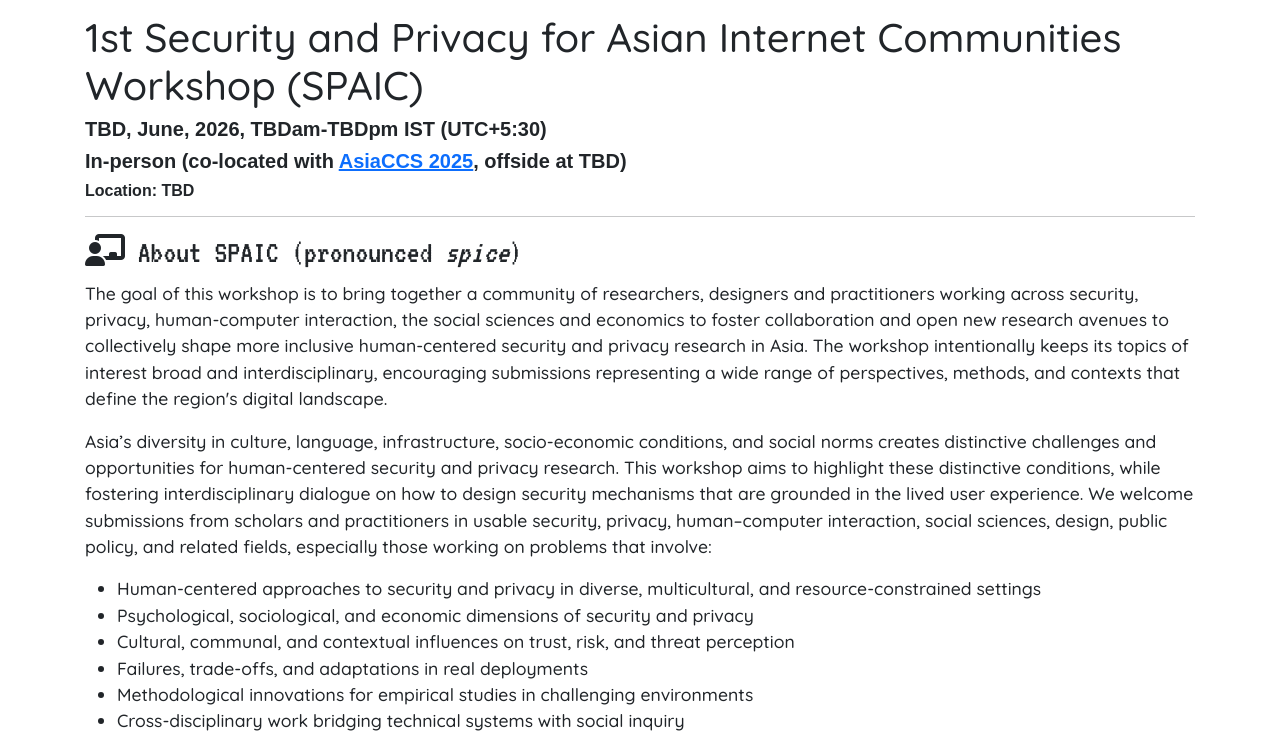
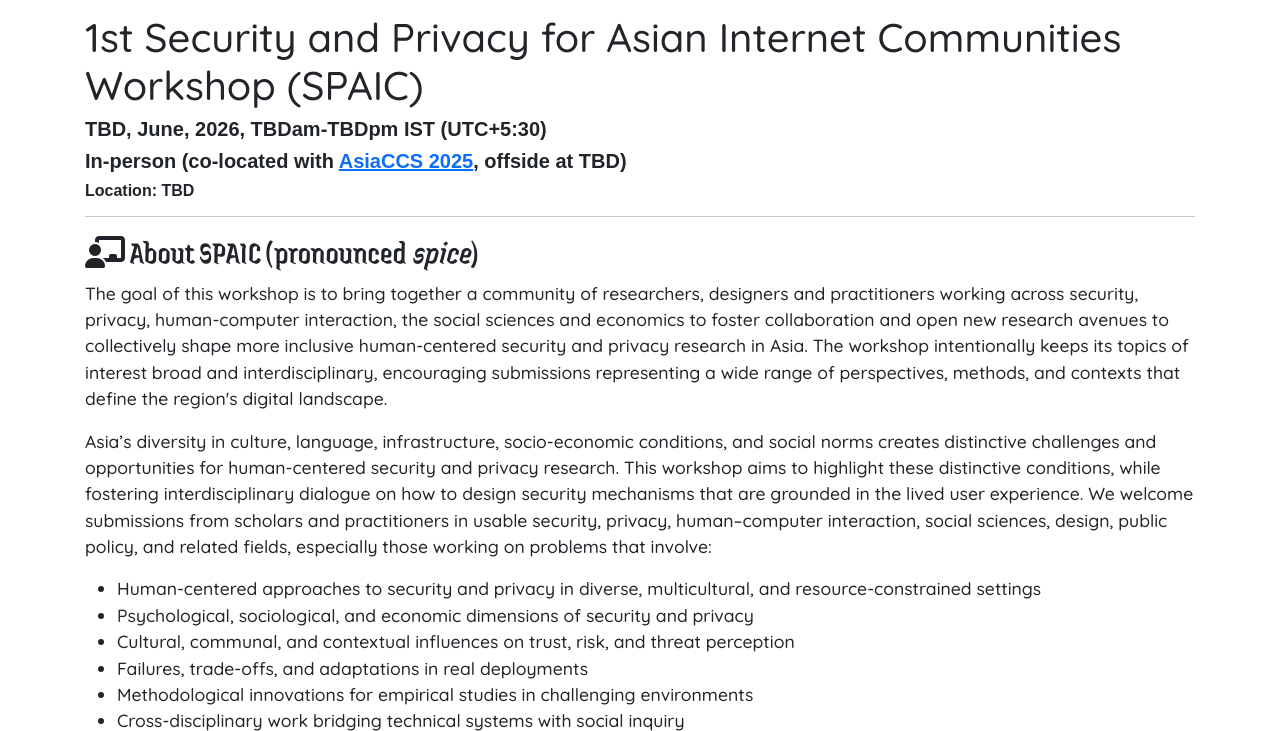
Before and after one commit to spaicworkshop/spaicworkshop.github.io, a plain HTML site: page index.html in a window 1280 px wide. Shown: the part 67-798 px from the top of the page. Drawn offline with Linux system fonts and the light colour scheme; a web font is replaced by a local one.

Commit message:
Change font to Jaini

```diff
--- a/css/custom/website.css
+++ b/css/custom/website.css
@@ -30,6 +30,15 @@
         url('../../webfonts/vt323-v17-latin-ext_latin-regular.woff') format('woff'); /* Chrome 6+, Firefox 3.6+, IE 9+, Safari 5.1+ */
     font-display: swap;
 }
+/* jaini-regular */
+@font-face {
+    font-family: 'Jaini';
+    font-style: normal;
+    font-weight: 400;
+    src: local(''),
+        url('../../webfonts/jaini-regular.ttf'); /* Chrome 26+, Opera 23+, Firefox 39+ */
+    font-display: swap;
+}
 
 body {
     font-size: 110%;
@@ -38,7 +47,7 @@ body {
 }
 
 h2 {
-    font-family: 'VT323', sans-serif;
+    font-family: 'Jaini', sans-serif;
 }
 
 h3, h4, h5, h6 {
--- a/index.html
+++ b/index.html
@@ -15,6 +15,7 @@
         <link rel="preload" as="font" href="webfonts/quicksand-v28-latin-ext_latin-500.woff2" type="font/woff2" crossorigin="anonymous">
         <link rel="preload" as="font" href="webfonts/quicksand-v28-latin-ext_latin-700.woff2" type="font/woff2" crossorigin="anonymous">
         <link rel="preload" as="font" href="webfonts/vt323-v17-latin-ext_latin-regular.woff2" type="font/woff2" crossorigin="anonymous">
+        <link rel="preload" as="font" href="webfonts/jaini-regular.ttf" type="font/ttf" crossorigin="anonymous">
         <!-- Facebook Card -->
         <meta property="og:url" content="https://spaicworkshop.github.io">
         <meta property="og:type" content="website">
```
Also changed, not shown: cfp.html (+1 -0 lines), webfonts/jaini-regular.ttf (added).
